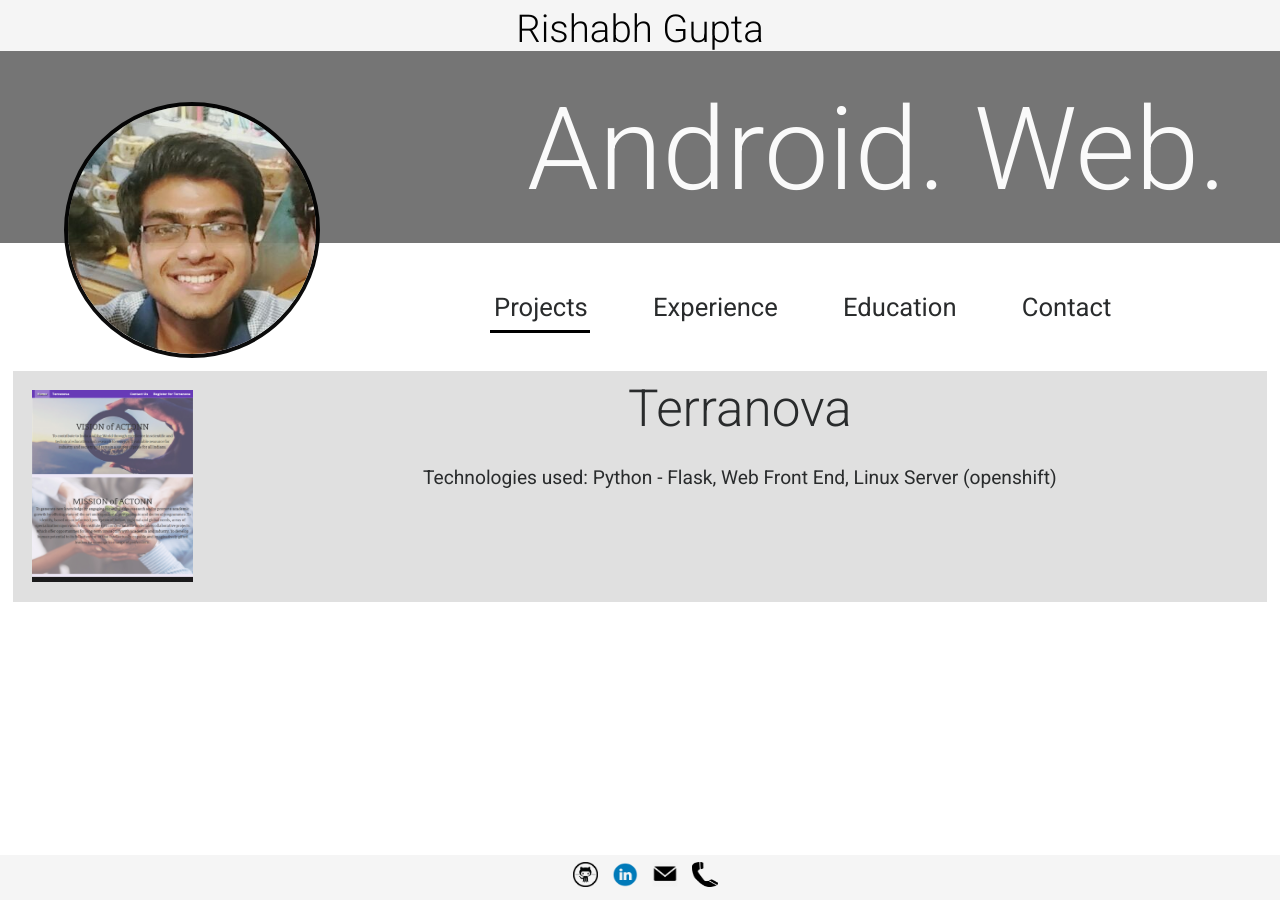
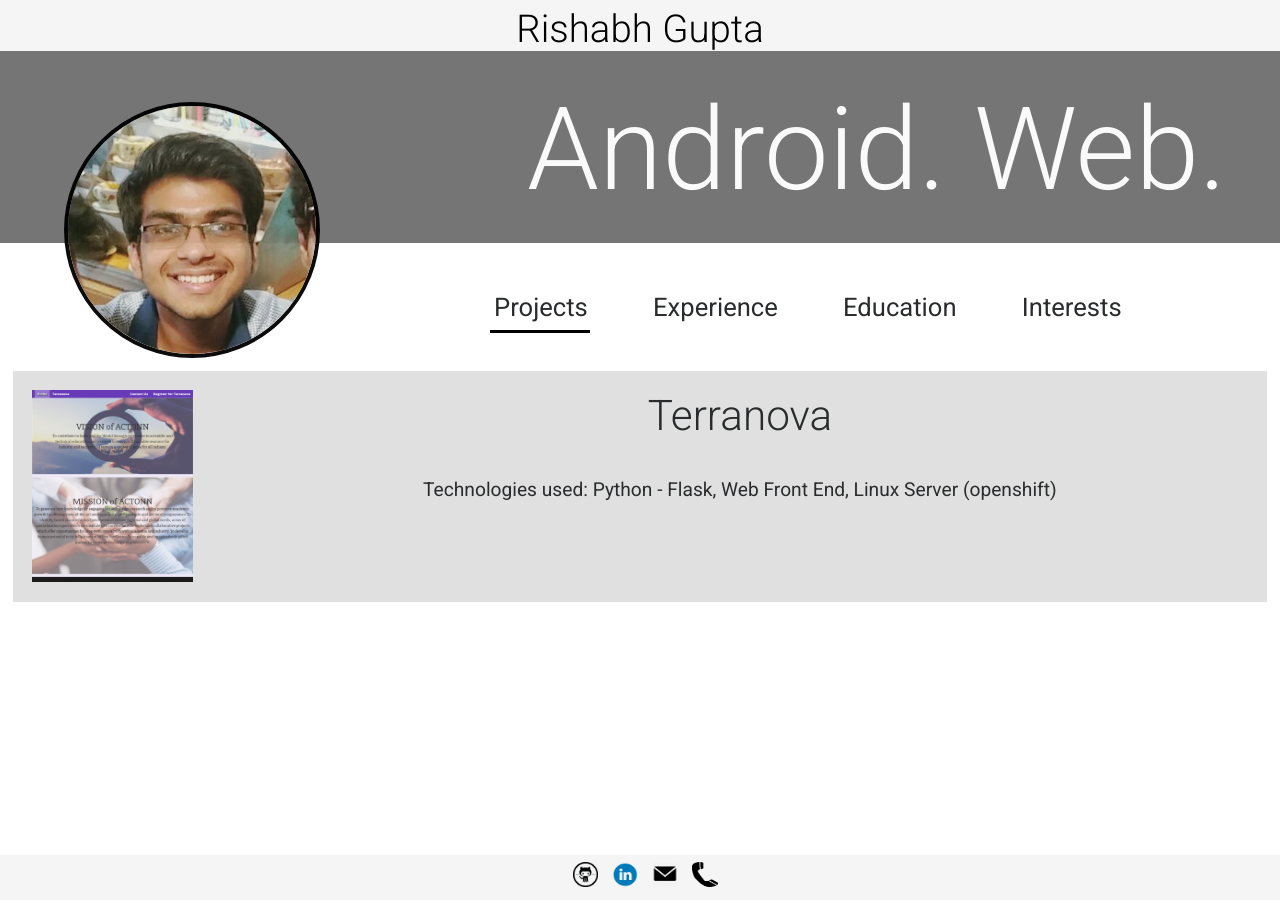
Before and after one commit to zeerorg/zeerorg.github.io, a Jekyll site: the page built from index.html, in a window 1280 px wide and 900 px high. Built offline with Jekyll 4.4.1, drawn with Linux system fonts in a browser that asks for light colours; nearby versions of some CDN libraries; a script that is not in the unit is left out; the repository's description, which GitHub fills in, is left out.

Commit message:
To the finish line

```diff
--- a/_layouts/default.html
+++ b/_layouts/default.html
@@ -54,10 +54,10 @@
       github linkedin fb
     </footer>-->
     <footer>
-      <img class="icon" src="/assets/github-icon.png">
-      <img class="icon" src="/assets/linkedin-icon.png">
-      <img class="icon" src="/assets/mail-icon.png">
-      <img class="icon" src="/assets/phone-icon.png">
+      <a href="https://github.com/zeerorg" target="_blank"><img class="icon" src="/assets/github-icon.png"></a>
+      <a href="https://www.linkedin.com/in/rishabhgupta4325/" target="_blank"><img class="icon" src="/assets/linkedin-icon.png"></a>
+      <a href="mailto:rishabh4325@gmail.com"><img class="icon" src="/assets/mail-icon.png"></a>
+      <a href="tel:+919711821354"><img class="icon" src="/assets/phone-icon.png"></a>
     </footer>
     <!--[if !IE]><script>fixScale(document);</script><![endif]-->
     {% if site.google_analytics %}
--- a/css/main.css
+++ b/css/main.css
@@ -9,6 +9,10 @@
     padding: 0%;
     margin-top: var(--navbar-height);
     font-family: 'Roboto', sans-serif;
+}
+a:link, a:visited, a:hover, a:active {
+    color: inherit;
+    text-decoration: none;
 }
 /* For keyboard typing style */
 /*.cursor {
@@ -142,6 +146,11 @@
     margin: 1.5vw;
 }
 
+.stretch-project-image {
+    height: 15vw;
+    width: 12vw;
+}
+
 .project-content {
     width: 100%;
     height: 100%;
@@ -156,8 +165,10 @@
 }
 
 .project-content .project-heading {
-    font-size: 4vw;
+    font-size: 3.3vw;
     font-weight: 200;
+    padding-top: 1vw;
+    padding-bottom: 1vw;
 }
 
 .project-content .project-about {
@@ -328,12 +339,19 @@
         margin-right: 2vw;
     }
 
+    .stretch-project-image {
+        height: 22vw;
+        width: 18vw;
+    }
+
     .project-content .project-heading {
         font-size: 6vw;
+        margin-bottom: 0;
     }
 
     .project-content .project-about {
         font-size: 3.5vw;
+        padding: 1vw;
     }
 
     .custom-tooltip .tooltiptext {
--- a/index.html
+++ b/index.html
@@ -6,7 +6,7 @@
 <link rel="stylesheet" type="text/css" href="/css/owl.carousel.min.css">
 <link rel="stylesheet" type="text/css" href="/css/main.css">
 <div class="row main-jumbo">
-    <div class="col-sm-3 round-image-parent"><img class="rounded-image" src="/assets/rishabh.png"></div>
+    <div class="col-sm-3 round-image-parent"><img class="rounded-image" src="/assets/me.jpg"></div>
     <div class="col-sm-9">
         <p class="main-jumbo-text">Android. Web.</p>
         <div class="nav-elements">
@@ -16,7 +16,7 @@
             </span>
             <span class="nav-3">Education<div class="line"></div>
             </span>
-            <span class="nav-4">Contact<div class="line"></div>
+            <span class="nav-4">Interests<div class="line"></div>
             </span>
         </div>
     </div>
@@ -24,10 +24,10 @@
 <div class="slider">
     <div class="container-1">
         <div class="project">
-            <img src="/assets/terranova.png">
+            <img class="stretch-project-image" src="/assets/terranova.png">
             <div class="project-content">
               <div class="custom-tooltip">
-                <p class="project-heading">Terranova</p>
+                <a href="http://www.actonn.com"><p class="project-heading">Terranova</p></a>
                 <span class="tooltiptext">
                     Website for an educational institute conducting a statewide test.
                 </span>
@@ -46,13 +46,16 @@
 
     <div class="container-2">
         <div class="project">
+            <img src="/assets/safety-first.png">
             <div class="project-content">
+              <div class="custom-tooltip">
                 <p class="project-heading">Intern at Safety First</p>
-                <p class="project-about">
+                <span class="tooltiptext">
                     Startup aimed at connecting Health and Safety Professionals.
                 </p>
+              </div>
                 <p class="project-about">
-                    Technologies worked on: Android UI and app, Firebase Database, Notifications using Javascript functions
+                    Technologies worked on:  Android,  Firebase,  Notifications - Javascript
                 </p>
                 <div class="project-nav-elements">
 
@@ -62,10 +65,32 @@
     </div>
 
     <div class="container-3">
-        <p>Sed semper est sapien, eget interdum lacus tincidunt ut. Duis commodo libero in leo varius, et pellentesque felis hendrerit. Morbi vel libero ultricies, efficitur augue nec, imperdiet magna. Duis congue quam in dapibus euismod. Quisque et quam semper, porta urna vehicula, interdum sem. Quisque suscipit dapibus augue, in aliquet magna gravida in. Vivamus ultricies quis sapien sed bibendum. Donec porta tempor tellus at rhoncus. Nam posuere, ante in interdum blandit, lacus dolor vehicula tortor, vitae varius dui ligula at nulla. Praesent egestas, augue id placerat imperdiet, felis urna efficitur mauris, nec commodo libero nisi ac ligula. Donec sed eros ornare felis lobortis tincidunt ut sed leo. Etiam sed consectetur lectus, at placerat enim. Sed ut sem nec ex mollis venenatis. Sed vulputate ornare ex, elementum consectetur nulla pulvinar ut.</p>
+        <div class="project">
+            <img src="/assets/dtu-logo.png">
+            <div class="project-content">
+                <p class="project-heading">Bachelor of Technology in Computer engineering</p>
+                <p class="project-about">
+                    Delhi Technological University (Formerly DCE) | 2015 - current
+                </p>
+                <div class="project-nav-elements">
+
+                </div>
+            </div>
+        </div>
     </div>
 
     <div class="container-4">
-        <p>Aenean in purus semper, auctor dui id, tempus leo. Nam quis justo id tortor finibus egestas. Cras ac quam non nibh placerat convallis. Praesent mi sapien, tristique ut urna a, luctus ornare mauris. Phasellus diam felis, luctus quis ligula et, tempor dictum felis. Duis sed feugiat purus. Aenean vehicula luctus posuere.</p>
+        <div class="project">
+            <div class="project-content">
+                <p class="project-about">
+                    <br>
+                    <br>
+                    Playing with Linux.
+                </p>
+                <div class="project-nav-elements">
+
+                </div>
+            </div>
+        </div>
     </div>
 </div>
```
Also changed, not shown: assets/dtu-logo.png (added), assets/me.jpg (added), assets/rishabh.png, assets/safety-first.png (added).
